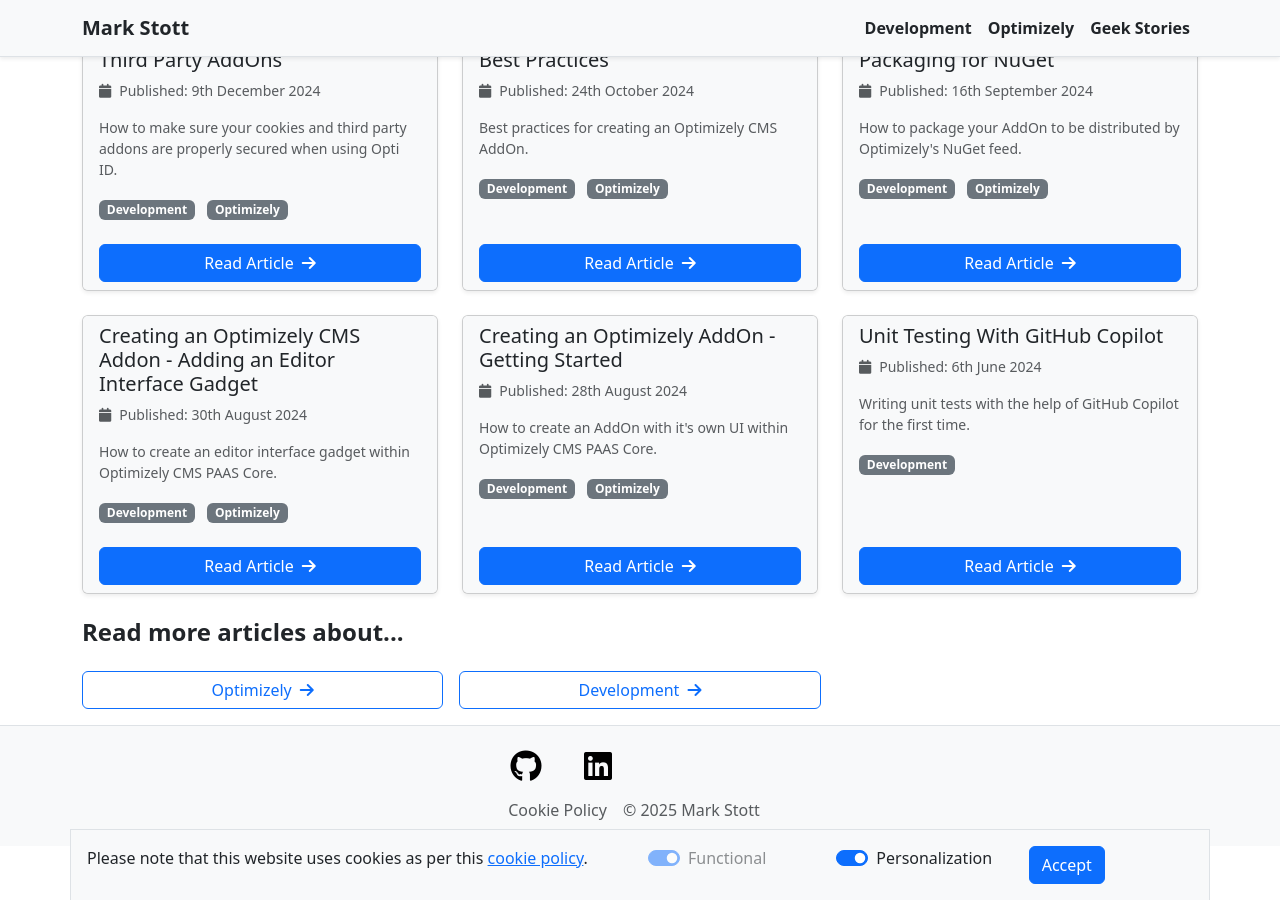
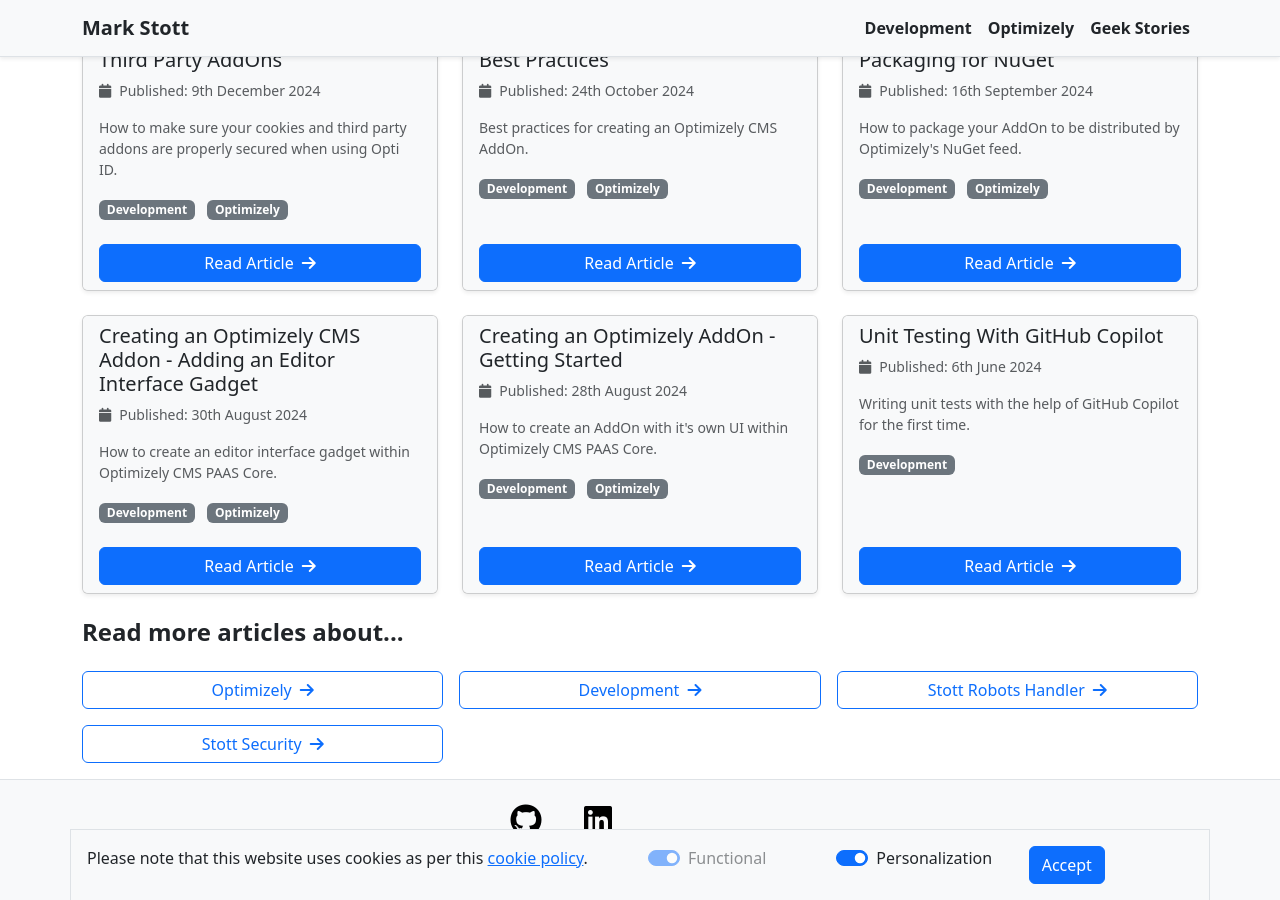
Before and after one commit to GeekInTheNorth/GeekInTheNorth.github.io, a Jekyll site: the page built from README.md, in a window 1280 px wide and 900 px high, scrolled down 1335 px. Built offline with Jekyll 4.4.1, drawn with Linux system fonts in a browser that asks for light colours.

Commit message:
Clean up links and reduce clickables in cards

```diff
--- a/_layouts/articlelist.html
+++ b/_layouts/articlelist.html
@@ -21,7 +21,7 @@
           <div class="col-12 col-md-6 col-xl-4">
               <div class="card h-100 shadow-sm bg-light border-1">
                   <div class="card-header bg-light border-0 pb-0">
-                      <h3 class="h5 card-title text-dark mb-2" style="cursor: pointer;">{{ post.title }}</h3>
+                      <h3 class="h5 card-title text-dark mb-2">{{ post.title }}</h3>
                       <div class="d-flex align-items-center gap-2 text-muted small mb-3">
                           <i class="fa-solid fa-calendar"></i>
                           <span>Published: {{ post.date | date_to_long_string: "ordinal" }}</span>
@@ -31,7 +31,7 @@
                       <p class="card-text text-muted small">{{ post.description }}</p>
                       <div>
                           {% for category in post.categories %}
-                              <a href='/article/list/{{ category | downcase | replace: " ", "-" }}' class='badge text-bg-secondary text-decoration-none me-2'>{{ category }}</a>
+                              <span class='badge text-bg-secondary me-2'>{{ category }}</span>
                           {% endfor %}
                       </div>
                   </div>
--- a/_layouts/homepage.html
+++ b/_layouts/homepage.html
@@ -54,7 +54,7 @@
         <div class="col-12 col-md-6 col-xl-4">
             <div class="card h-100 shadow-sm bg-light border-1">
                 <div class="card-header bg-light border-0 pb-0">
-                    <h3 class="h5 card-title text-dark mb-2" style="cursor: pointer;">{{ post.title }}</h3>
+                    <h3 class="h5 card-title text-dark mb-2">{{ post.title }}</h3>
                     <div class="d-flex align-items-center gap-2 text-muted small mb-3">
                         <i class="fa-solid fa-calendar"></i>
                         <span>Published: {{ post.date | date_to_long_string: "ordinal" }}</span>
@@ -64,7 +64,7 @@
                     <p class="card-text text-muted small">{{ post.description }}</p>
                     <div>
                         {% for category in post.categories %}
-                            <a href='/article/list/{{ category | downcase | replace: " ", "-" }}' class='badge text-bg-secondary text-decoration-none me-2'>{{ category }}</a>
+                            <span class='badge text-bg-secondary me-2'>{{ category }}</span>
                         {% endfor %}
                     </div>
                 </div>
@@ -84,5 +84,11 @@
         <div class="col-12 col-md-6 col-xl-4">
             <a href="/article/list/development" class="btn btn-outline-primary me-2 w-100">Development<i class="fa-solid fa-arrow-right ms-2"></i></a>
         </div>
+        <div class="col-12 col-md-6 col-xl-4">
+            <a href="/article/list/stott-robots-handler" class="btn btn-outline-primary me-2 w-100">Stott Robots Handler<i class="fa-solid fa-arrow-right ms-2"></i></a>
+        </div>
+        <div class="col-12 col-md-6 col-xl-4">
+            <a href="/article/list/stott-security" class="btn btn-outline-primary me-2 w-100">Stott Security<i class="fa-solid fa-arrow-right ms-2"></i></a>
+        </div>
     </section>
 </div>
--- a/_layouts/optiaddons.html
+++ b/_layouts/optiaddons.html
@@ -42,7 +42,7 @@
                 <div class="col-12 col-md-6 col-xl-4">
                     <div class="card h-100 shadow-sm bg-light border-1">
                         <div class="card-header bg-light border-0 pb-0">
-                            <h3 class="h5 card-title text-dark mb-2" style="cursor: pointer;">{{ post.title }}</h3>
+                            <h3 class="h5 card-title text-dark mb-2">{{ post.title }}</h3>
                             <div class="d-flex align-items-center gap-2 text-muted small mb-3">
                                 <i class="fa-solid fa-calendar"></i>
                                 <span>Published: {{ post.date | date_to_long_string: "ordinal" }}</span>
@@ -52,7 +52,7 @@
                             <p class="card-text text-muted small">{{ post.description }}</p>
                             <div>
                                 {% for category in post.categories %}
-                                    <a href='/article/list/{{ category | downcase | replace: " ", "-" }}' class='badge text-bg-secondary text-decoration-none me-2'>{{ category }}</a>
+                                    <span class='badge text-bg-secondary me-2'>{{ category }}</span>
                                 {% endfor %}
                             </div>
                         </div>
--- a/_layouts/optimizely.html
+++ b/_layouts/optimizely.html
@@ -116,7 +116,7 @@
             <div class="col-12 col-md-6 col-xl-4">
                 <div class="card h-100 shadow-sm bg-light border-1">
                     <div class="card-header bg-light border-0 pb-0">
-                        <h3 class="h5 card-title text-dark mb-2" style="cursor: pointer;">{{ post.title }}</h3>
+                        <h3 class="h5 card-title text-dark mb-2">{{ post.title }}</h3>
                         <div class="d-flex align-items-center gap-2 text-muted small mb-3">
                             <i class="fa-solid fa-calendar"></i>
                             <span>Published: {{ post.date | date_to_long_string: "ordinal" }}</span>
@@ -126,7 +126,7 @@
                         <p class="card-text text-muted small">{{ post.description }}</p>
                         <div>
                             {% for category in post.categories %}
-                                <a href='/article/list/{{ category | downcase | replace: " ", "-" }}' class='badge text-bg-secondary text-decoration-none me-2'>{{ category }}</a>
+                                <span class='badge text-bg-secondary me-2'>{{ category }}</span>
                             {% endfor %}
                         </div>
                     </div>
```
